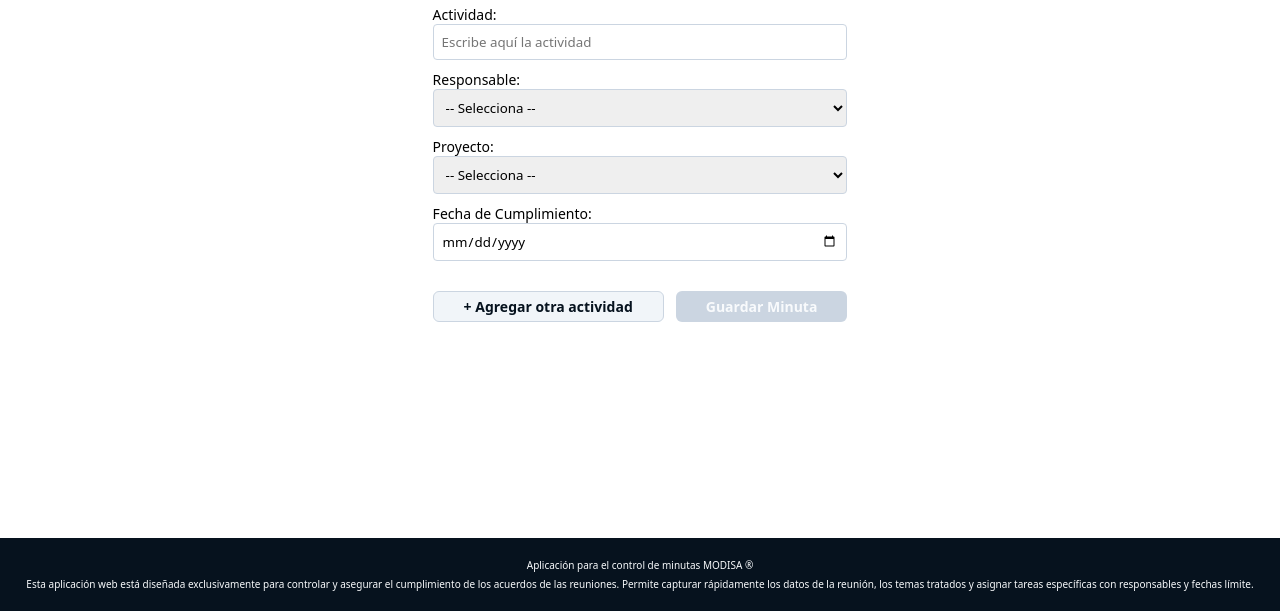
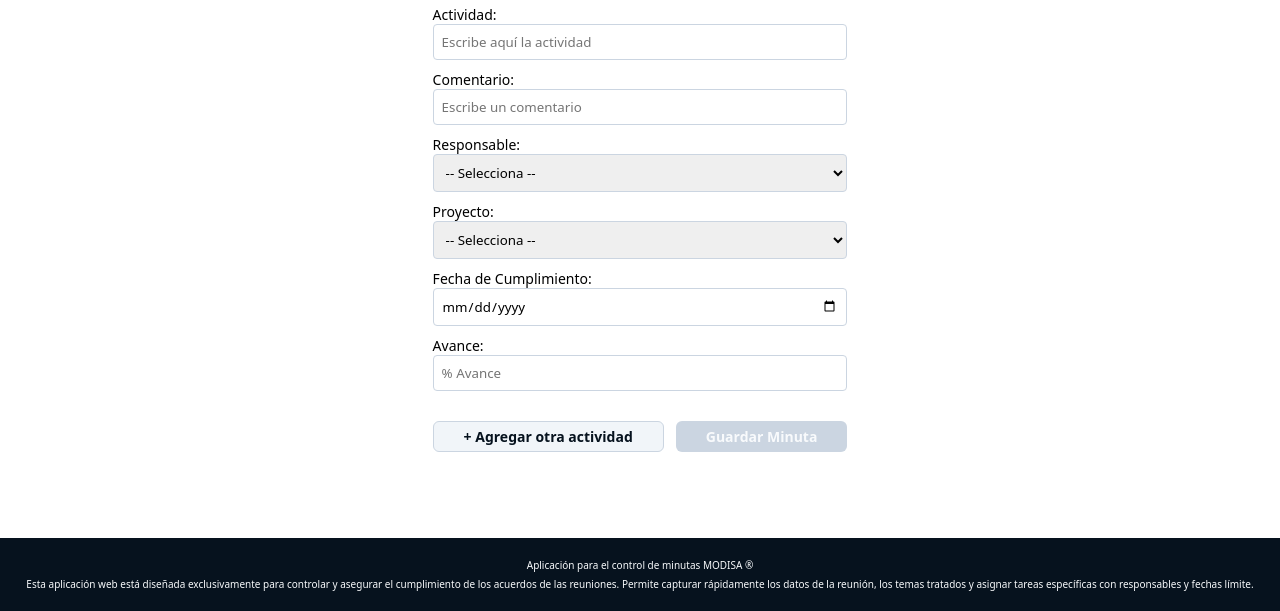
Before and after one commit to DiffelVIA/MODISA, a website: page index.html in a window 1280 px wide. Shown: the part 189-800 px from the top of the page. Drawn offline with nearby package versions, Linux system fonts and the light colour scheme; no server answers.

Commit message:
Fix favicon path and add new input fields

```diff
--- a/index.html
+++ b/index.html
@@ -4,7 +4,7 @@
     <meta charset="UTF-8"> <!-- este es el conjunto de caracteres utilizado -->
     <meta name="viewport" content="width=device-width, initial-scale=1.0"> <!--Sirve para -->
     <title>Control de Minutas</title>
-    <link rel="icon" type="image/x-icon" href="/img/MODISA-favicon.ico">
+    <link rel="icon" type="image/x-icon" href="img/MODISA-favicon.ico">
     <link rel="stylesheet" href="/styles.css">
 </head>
 <body>
@@ -35,6 +35,11 @@
             </div>
 
             <div class="contenedor-formulario">
+                <label for="comentarioDirector">Comentario:</label>
+                <input type="text" id="comentarioDirector" name="comentarioDirector" placeholder="Escribe un comentario" required>
+            </div>
+
+            <div class="contenedor-formulario">
                 <label for="responsable">Responsable:</label>
                 <select name="responsable" id="responsable" required>
                     <option value="">-- Selecciona --</option>
@@ -53,6 +58,10 @@
                 <input type="date" name="fecha" id="fecha" required>
             </div>
 
+            <div class="contenedor-formulario">
+                <label for="avance">Avance:</label>
+                <input type="text" id="avance" name="avance" placeholder="% Avance" required>
+            </div>
 
             <div class="contenedor-botones">
                 <button type="button" id="agregar" class="btn">+ Agregar otra actividad</button>
```
